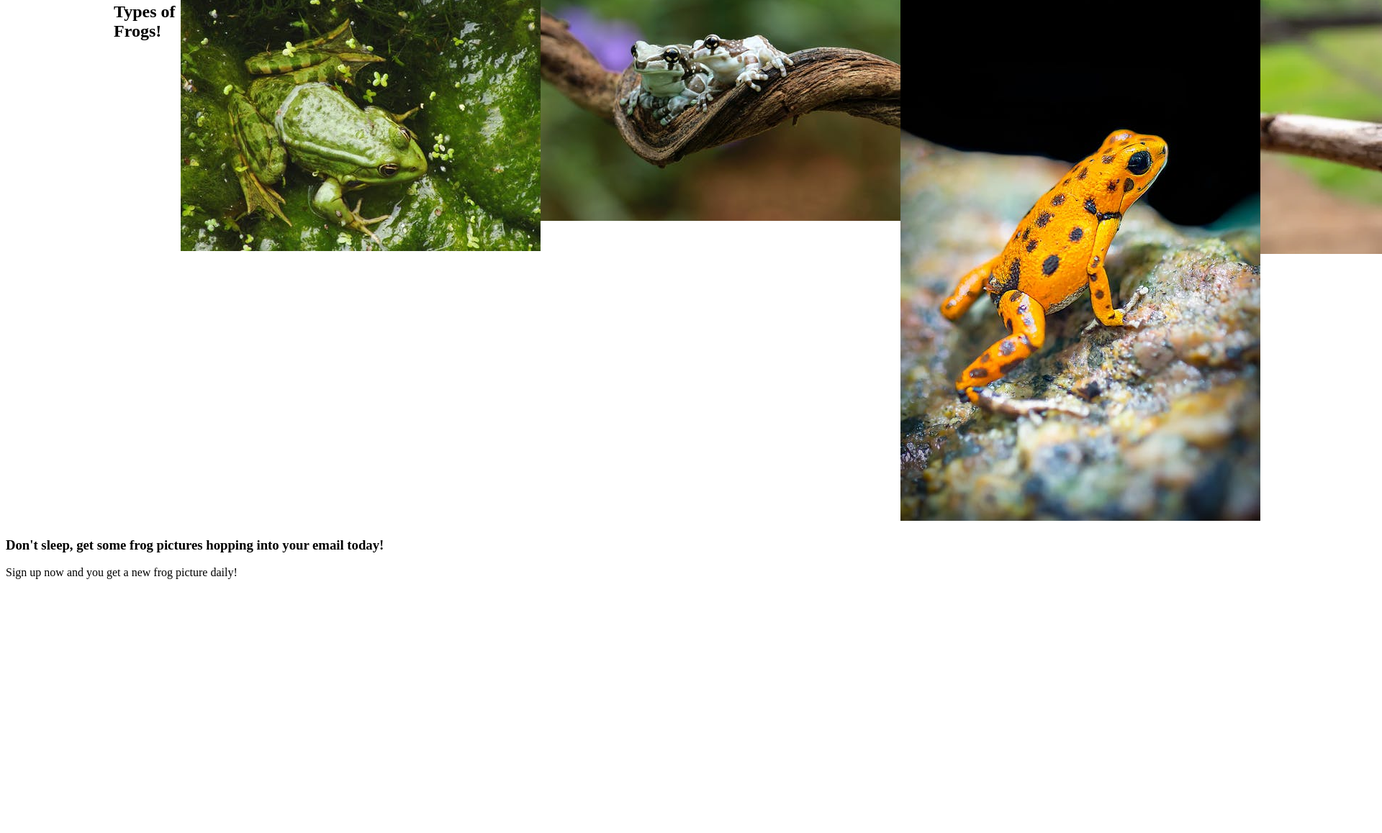
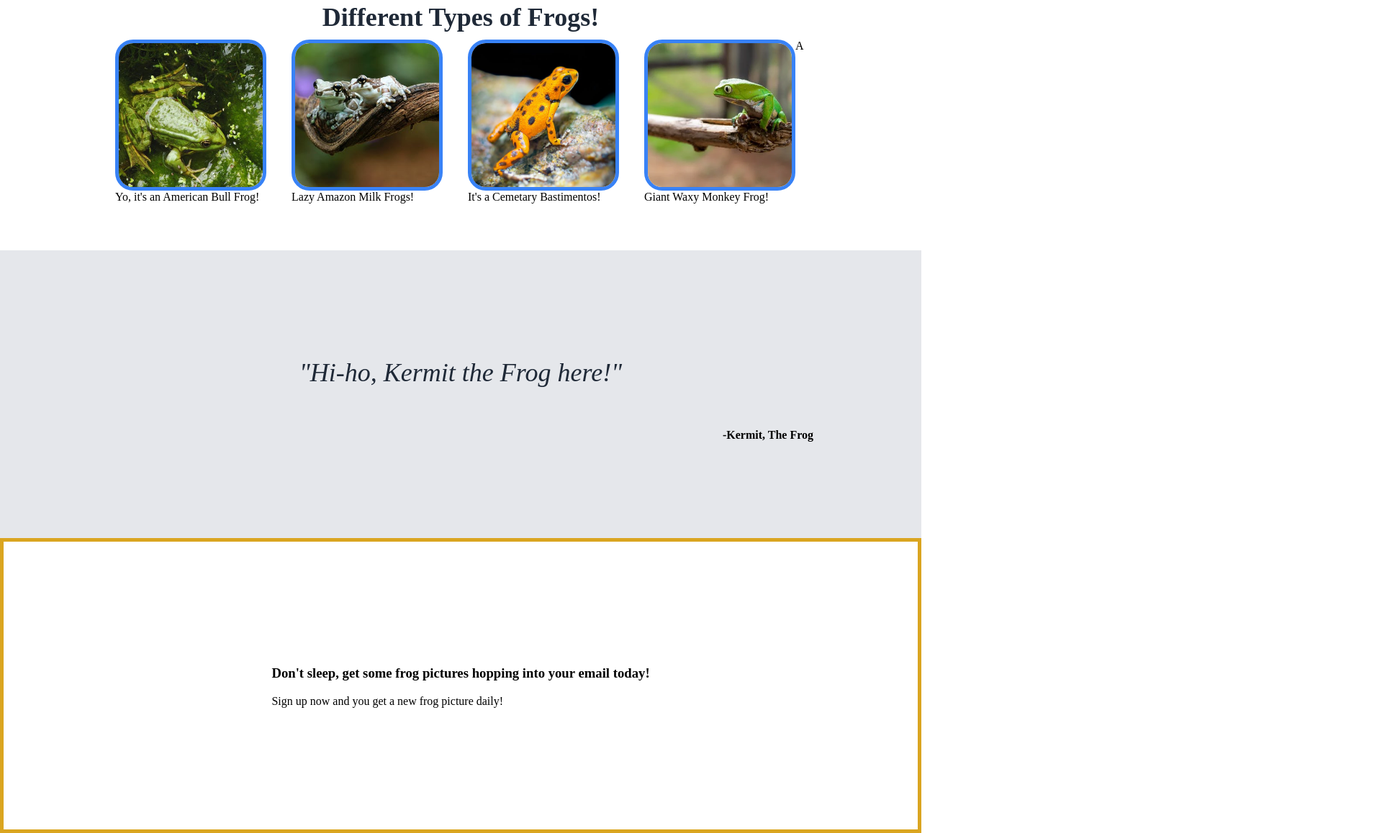
Before and after one commit to Colin-OBrien/LandingPage, a plain HTML site: page index.html in a window 1280 px wide. Shown: the part 530-1688 px from the top of the page at 72% size, 1920 px wide, since content can reach past the window. Before the commit the page ends 1351 px from the top, so only its background shows below. Drawn offline with Linux system fonts and the light colour scheme.

Commit message:
completed middle and quote section

```diff
--- a/css/styles.css
+++ b/css/styles.css
@@ -49,7 +49,6 @@ h1 {
     margin-bottom: 0px;
 }
 
-
 .signup {
     background-color: #3882f6;
     color: #f9faf8;
@@ -58,12 +57,75 @@ h1 {
     text-align: center;
 }
 
-/*done above this*/
-
-
 .mid-container {
     background-color:white;
     display:flex;
+    flex-direction: column;
+    padding: 0 150px 0 150px;
+    height: 50vh;
+    justify-content: center;
+}
+
+h2 {
+    font-size: 36px;
+    color: #1F2937;
+    font-weight: bolder;
+    align-self: center;
+    margin-top: 0px;
+    margin-bottom: 0px;
+}
+
+.middle {
+    display: flex;
     flex-direction: row;
+}
+
+.collage {
+    float: left;
+    width: 200px;
+    height: 200px;
+    object-fit: cover;
+    border-radius: 25px;
+    border: 5px solid #3882f6;
+    text-align: center;
+}
+
+li {
+    list-style-type: none;
+    flex: 1;
+    padding: 10px;
+
+}
+
+/*done above this*/
+
+.quote-container {
+    background-color: #e5e7eb;
+    display:flex;
+    flex-direction: column;
     padding: 0 150px 0 150px;
+    height: 50vh;
+    justify-content: center;
+    align-items: center;
 }
+
+.quote-container p {
+    font-size: 36px;
+    color: #1f2937;
+    font-style: italic;
+}
+
+.quote-container h4{
+    align-self: flex-end;
+}
+
+.footer-container {
+    background-color: white;
+    display:flex;
+    flex-direction: column;
+    padding: 0 150px 0 150px;
+    border: 5px solid goldenrod;
+    height: 50vh;
+    justify-content: center;
+    align-items: center;
+}
--- a/index.html
+++ b/index.html
@@ -7,7 +7,7 @@
         <link rel='stylesheet' href='css/styles.css'>
     </head>
 
-    <body>
+    <body style="margin: 0;">
         <div class='top-container'>
             <ul>
                 <div class='logo'>What's Hoppen'in?!</div>
@@ -28,24 +28,30 @@
         </div>
         <div class='mid-container'>
             <h2>Different Types of Frogs!</h2>
-
-                <li>Here we have an American Bull Frog!
-                    <img src='pictures/bull.jpeg' alt='Bull Frog'>
+            <div class='middle'>
+                <li>
+                    <img class='collage' src='pictures/bull.jpeg' alt='Bull Frog'>Yo, it's an American Bull Frog!
                 </li>
-                <li>Here we have a pair of Amazon Milk Frogs!
-                    <img src='pictures/milk.jpeg' alt='Milk Frogs'>
+                <li>
+                    <img class='collage' src='pictures/milk.jpeg' alt='Milk Frogs'>Lazy Amazon Milk Frogs!
                 </li>
-                <li>Here we have a Bastimentos!
-                    <img src='pictures/basti.jpeg' alt='Bastimentos'>
+                <li>
+                    <img class='collage' src='pictures/basti.jpeg' alt='Bastimentos'>It's a Cemetary Bastimentos!
                 </li>
-                <li>Here we have a Giant Waxy Monkey Frog!
-                    <img src='pictures/waxy.jpeg' alt='Waxy Monkey Frog'>
+                <li>
+                    <img class='collage' src='pictures/waxy.jpeg' alt='Waxy Monkey Frog'>A Giant Waxy Monkey Frog!
                 </li>
-
+            </div>
         </div>
+        <div class='quote-container'>
+            <p>"Hi-ho, Kermit the Frog here!"</p>
+            <h4>-Kermit, The Frog</h4>
+        </div>
+        <div class='footer-container'>
             <footer>
                 <h3>Don't sleep, get some frog pictures hopping into your email today!</h3>
                 <p>Sign up now and you get a new frog picture daily!</p>
             </footer>
+        </div>
     </body>
 </html>
```
